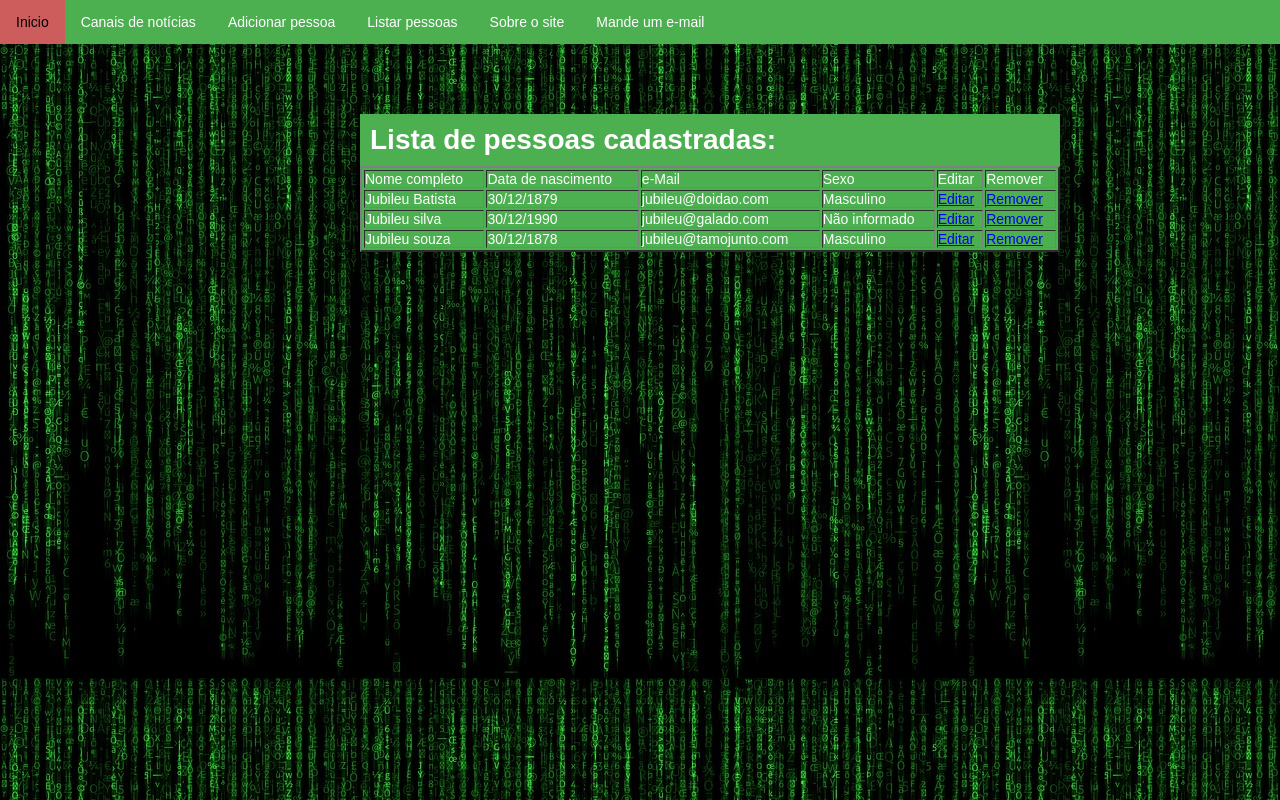
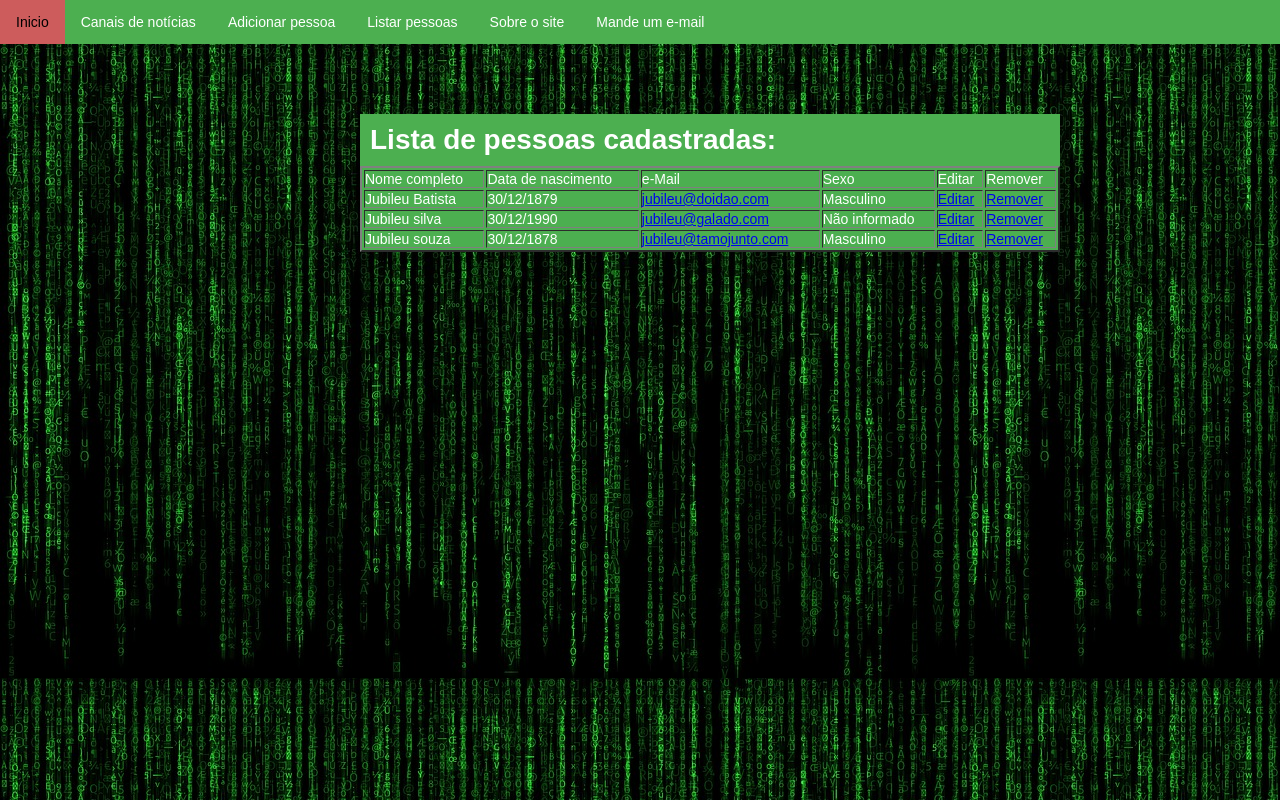
Before and after one commit to MetuzaelAmek/pweb_2020.2_metuzaelAmek, a plain HTML site: page Exercicio2 - concluido/listarPessoas.html in a window 1280 px wide. Drawn offline with Linux system fonts and the light colour scheme.

Commit message:
Update listarPessoas.html

```diff
--- a/Exercicio2 - concluido/listarPessoas.html
+++ b/Exercicio2 - concluido/listarPessoas.html
@@ -43,7 +43,7 @@
 			<tr>
 				<td>Jubileu Batista</td>
 				<td>30/12/1879</td>
-				<td>jubileu@doidao.com</td>
+				<td><a href="mailto:jubileu@doidao.com">jubileu@doidao.com</td>
 				<td>Masculino</td>
 				<td><a href="editarpessoa.html">Editar</a></td>
 				<td><a href="#">Remover</a></td>
@@ -52,7 +52,7 @@
 			<tr>
 				<td>Jubileu silva</td>
 				<td>30/12/1990</td>
-				<td>jubileu@galado.com</td>
+				<td><a href="mailto:jubileu@galado.com">jubileu@galado.com</td>
 				<td>Não informado</td>
 				<td><a href="editarpessoa.html">Editar</a></td>
 				<td><a href="#">Remover</a></td>
@@ -61,7 +61,7 @@
 			<tr>
 				<td>Jubileu souza</td>
 				<td>30/12/1878</td>
-				<td>jubileu@tamojunto.com</td>
+				<td><a href="mailto:jubileu@tamojunto.com">jubileu@tamojunto.com</td>
 				<td>Masculino</td>
 				<td><a href="editarpessoa.html">Editar</a></td>
 				<td><a href="#">Remover</a></td>
```
